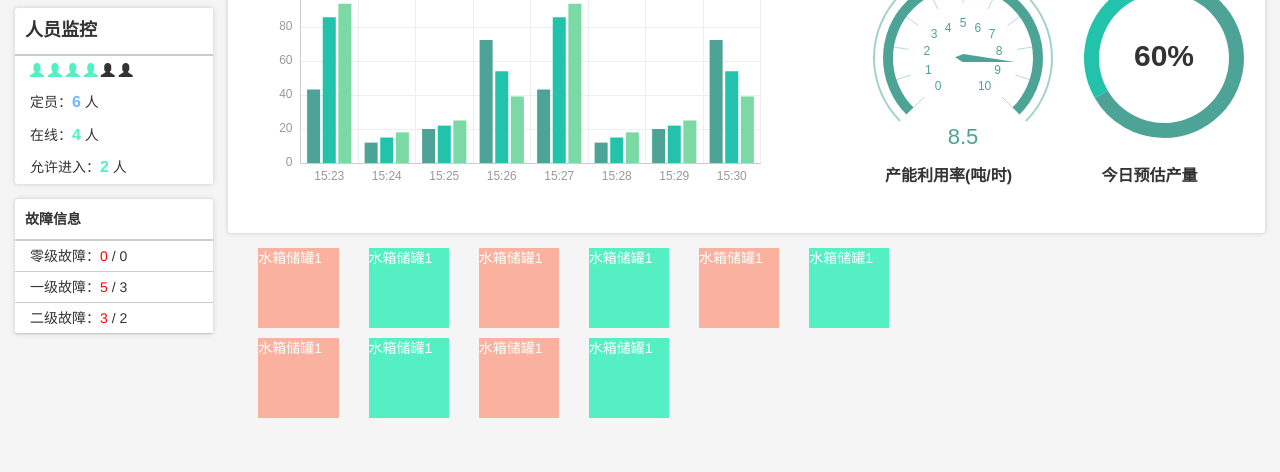
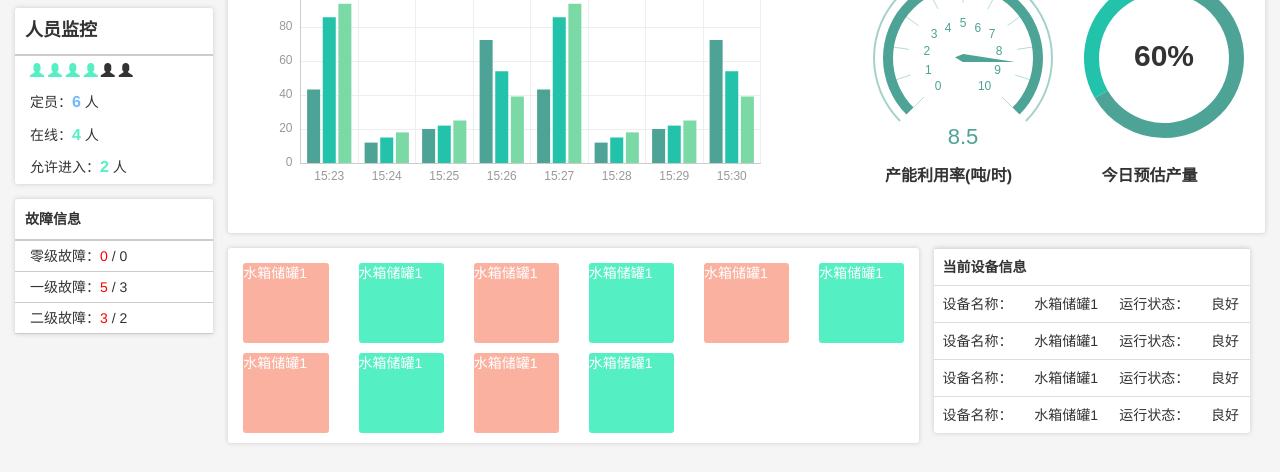
Before and after one commit to barbatos1010/tou, a plain HTML site: page gong.html in a window 1280 px wide. Shown: the part 92-564 px from the top of the page. Drawn offline with nearby package versions, Linux system fonts and the light colour scheme.

Commit message:
不知道写什么了

```diff
--- a/gong.css
+++ b/gong.css
@@ -94,10 +94,17 @@ ul{
 .fault-info dd{
     border-bottom: 1px #ccc solid;
 }
+.facility-list{
+    background-color: #fff;
+    box-shadow: 0px 0px 5px #ccc;
+    border-radius: 3px;
+    padding: 15px 0 0 0;
+}
 .facility-item .normal ,.facility-item .damage{
     height: 80px;
     color: #fff;
     margin-bottom: 10px;
+    border-radius: 3px;
 }
 .facility-item .normal{
     background-color: #55efc4;
--- a/gong.html
+++ b/gong.html
@@ -66,8 +66,8 @@
                     </div>
                 </div>
             </div>
-            <div class="col-lg-8">
-                <ul class="facility-list">
+            <div class="col-lg-8 facility-list">
+                <ul class="">
                     <li class="facility-item col-lg-2">
                         <div class="damage">
                             <span>水箱储罐1</span>
@@ -132,7 +132,35 @@
                 </ul>
             </div>
             <div class="col-lg-4">
-
+                <table class="table" style="background-color: #fff;box-shadow: 0px 0px 5px #ccc;border-radius: 3px;">
+                    <tr>
+                        <th colspan="4">当前设备信息</th>
+                    </tr>
+                    <tr>
+                        <td>设备名称：</td>
+                        <td>水箱储罐1</td>
+                        <td>运行状态：</td>
+                        <td>良好</td>
+                    </tr>
+                    <tr>
+                        <td>设备名称：</td>
+                        <td>水箱储罐1</td>
+                        <td>运行状态：</td>
+                        <td>良好</td>
+                    </tr>
+                    <tr>
+                        <td>设备名称：</td>
+                        <td>水箱储罐1</td>
+                        <td>运行状态：</td>
+                        <td>良好</td>
+                    </tr>
+                    <tr>
+                        <td>设备名称：</td>
+                        <td>水箱储罐1</td>
+                        <td>运行状态：</td>
+                        <td>良好</td>
+                    </tr>
+                </table>
             </div>
         </div>
 
```
